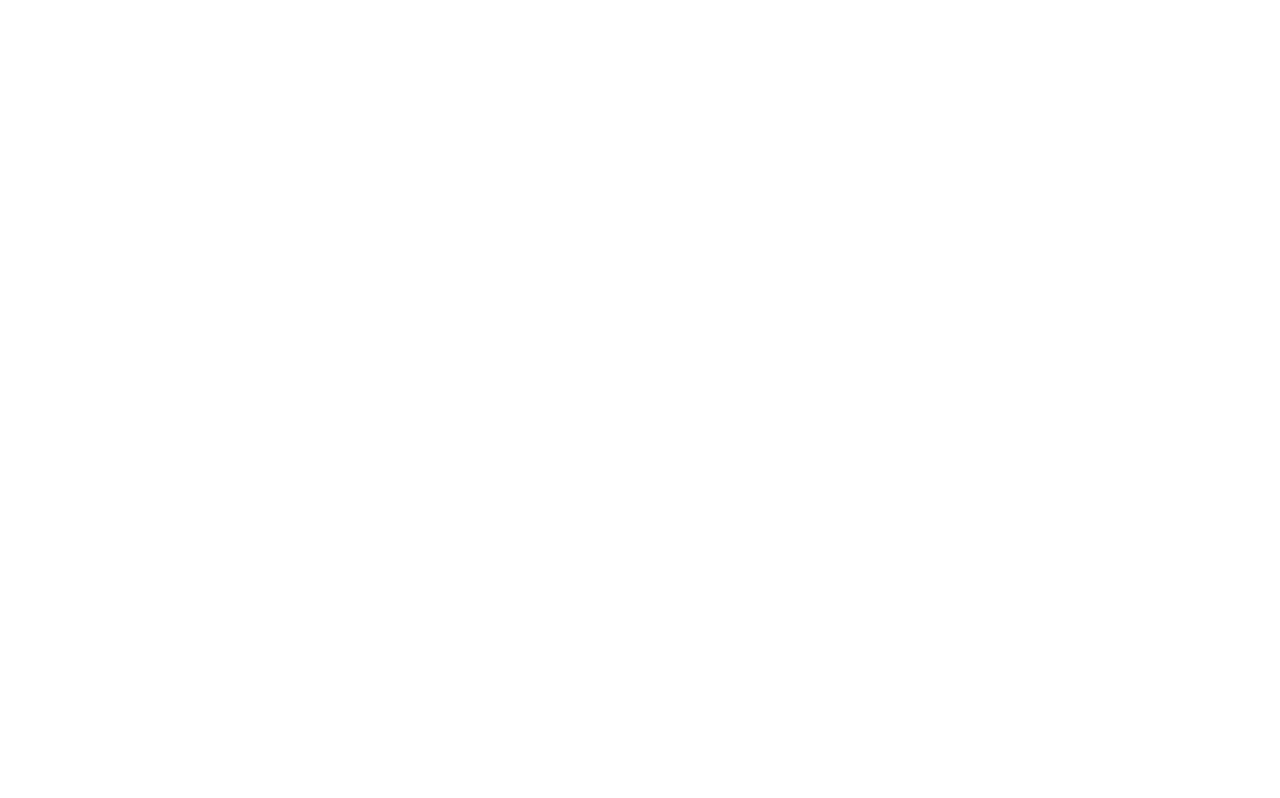
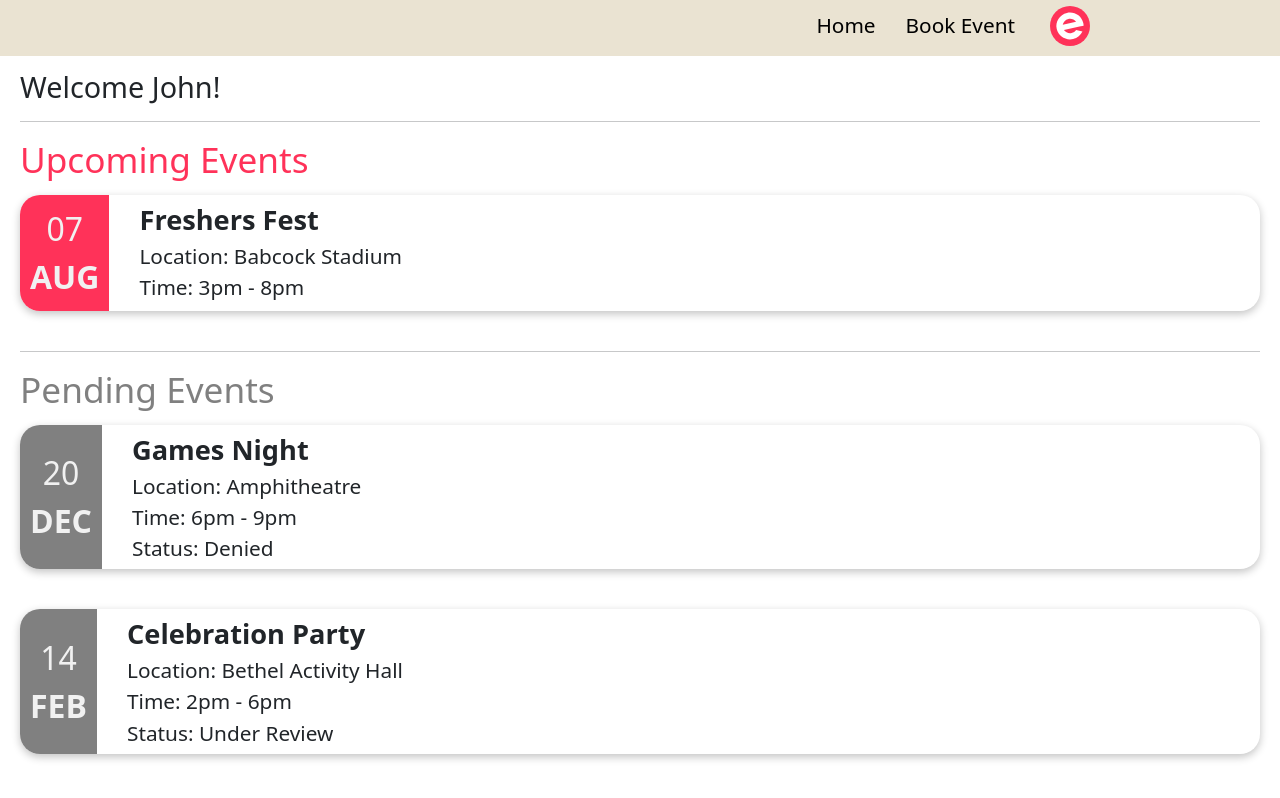
Before and after one commit to demos2003/OOP-frontend, a React (Create React App) app: page /dashboard in a window 1280 px wide. Before the commit this address had no page. Shown: the top 798 px of the page. Built offline with nearby package versions, Linux system fonts and the light colour scheme.

Commit message:
Added the Client Client Homepage
Added styling for upcoming and pending requests in the clients page.

```diff
--- a/src/App.js
+++ b/src/App.js
@@ -1,8 +1,9 @@
-import {BrowserRouter as Router, Routes, Route } from 'react-router-dom';
-import './App.css';
-import Landing from './Views/Landing';
-import Signup from './Views/Signup';
-import AdminLogin from './Views/AdminLogin';
+import { BrowserRouter as Router, Routes, Route } from "react-router-dom";
+import "./App.css";
+import Landing from "./Views/Landing";
+import Signup from "./Views/Signup";
+import AdminLogin from "./Views/AdminLogin";
+import ClientHome from "./Views/ClientHome";
 
 function App() {
   return (
@@ -10,13 +11,12 @@
       <Router>
         <div className="App">
           <Routes>
-          <Route path="/" element={<Land/>} />
-          <Route path="/signup" element={<Sign/>}/>
-          <Route path="/adminlogin" element={<Admin/>}/>
-
+            <Route path="/" element={<Land />} />
+            <Route path="/signup" element={<Sign />} />
+            <Route path="/adminlogin" element={<Admin />} />
+            <Route path="/dashboard" element={<Client />} />
 
             {/* <Route path="/" element ={<Dash/>} /> */}
-
           </Routes>
         </div>
       </Router>
@@ -28,16 +28,20 @@
   return <h2>Home</h2>;
 }
 
-function Land(){
-  return <Landing/>;
+function Land() {
+  return <Landing />;
 }
 
-function Sign(){
-  return<Signup/>
+function Sign() {
+  return <Signup />;
 }
 
-function Admin(){
-  return<AdminLogin/>
+function Admin() {
+  return <AdminLogin />;
+}
+
+function Client() {
+  return <ClientHome />;
 }
 
 export default App;
--- /dev/null
+++ b/src/Components/ClientHomepage.css
@@ -0,0 +1,64 @@
+.client-home-container {
+  margin-top: 50px;
+  padding: 20px;
+}
+
+.welcome-text {
+  font-size: 1.8rem;
+}
+
+.event-header {
+  margin: 15px 0;
+  color: #ff3259;
+  font-size: 2.2rem;
+}
+
+.event-header.pending {
+  color: gray;
+}
+
+.event-container {
+  display: flex;
+  border-radius: 20px;
+  box-shadow: rgba(0, 0, 0, 0.24) 0px 3px 8px;
+  margin-bottom: 40px;
+}
+
+.event-date {
+  display: grid;
+  place-content: center;
+  text-align: center;
+  background-color: #ff3259;
+  color: #f1f1f1;
+  padding: 10px;
+  border-radius: 20px 0 0 20px;
+  margin: 0 10px 0 0;
+}
+
+.event-date.pending {
+  background-color: grey;
+}
+
+.event-details {
+  margin: 5px 0 5px 20px;
+}
+
+.event-day,
+.event-month {
+  font-size: 2rem;
+}
+
+.event-month {
+  font-weight: 800;
+}
+
+.event-name {
+  font-size: 1.7rem;
+  font-weight: 700;
+}
+
+.event-location,
+.event-time,
+.event-status {
+  font-size: 1.3rem;
+}
--- /dev/null
+++ b/src/Components/ClientHomepage.jsx
@@ -0,0 +1,54 @@
+import React from "react";
+import "./ClientHomepage.css";
+
+export const ClientHomepage = () => {
+  return (
+    <div className="client-home-container">
+      <h1 className="welcome-text">Welcome John!</h1>
+
+      <hr />
+
+      <h1 className="event-header">Upcoming Events</h1>
+      <div className="event-container">
+        <div className="event-date">
+          <div className="event-day">07</div>
+          <div className="event-month">AUG</div>
+        </div>
+        <div className="event-details">
+          <div className="event-name">Freshers Fest</div>
+          <div className="event-location">Location: Babcock Stadium</div>
+          <div className="event-time">Time: 3pm - 8pm</div>
+        </div>
+      </div>
+
+      <hr />
+
+      <h1 className="event-header pending">Pending Events</h1>
+      <div className="event-container">
+        <div className="event-date pending">
+          <div className="event-day">20</div>
+          <div className="event-month">DEC</div>
+        </div>
+        <div className="event-details">
+          <div className="event-name">Games Night</div>
+          <div className="event-location">Location: Amphitheatre</div>
+          <div className="event-time">Time: 6pm - 9pm</div>
+          <div className="event-status">Status: Denied</div>
+        </div>
+      </div>
+
+      <div className="event-container">
+        <div className="event-date pending">
+          <div className="event-day">14</div>
+          <div className="event-month">FEB</div>
+        </div>
+        <div className="event-details">
+          <div className="event-name">Celebration Party</div>
+          <div className="event-location">Location: Bethel Activity Hall</div>
+          <div className="event-time">Time: 2pm - 6pm</div>
+          <div className="event-status">Status: Under Review</div>
+        </div>
+      </div>
+    </div>
+  );
+};
--- /dev/null
+++ b/src/Components/ClientNav.css
@@ -0,0 +1,31 @@
+.client-navbar {
+  position: fixed;
+  display: flex;
+  justify-content: right;
+  left: 0;
+  top: 0;
+  background-color: #eae3d2;
+  width: 100%;
+  height: 3.5rem;
+  /* margin-left: auto; */
+}
+
+.client-nav-link {
+  font-size: 1.3rem;
+  color: black;
+  margin: 10px 10px 10px;
+  padding: 0 5px 0;
+  box-shadow: inset 0 0 0 0 #ff3259;
+  transition: color 0.3s ease-in-out, box-shadow 0.3s ease-in-out;
+}
+
+.client-nav-link:hover {
+  color: #fff;
+  box-shadow: inset 200px 0 0 0 #ff3259;
+}
+
+.logo-img {
+  height: 40px;
+  width: 40px;
+  margin: 3px 200px 0 10px;
+}
--- /dev/null
+++ b/src/Components/ClientNav.jsx
@@ -0,0 +1,19 @@
+import React from "react";
+import { Link } from "react-router-dom";
+import "./ClientNav.css";
+
+export const ClientNav = () => {
+  return (
+    <div className="client-navbar">
+      <Link to="/dashboard" className="client-nav-link">
+        Home
+      </Link>
+      <Link to="/dashboard/book" className="client-nav-link">
+        Book Event
+      </Link>
+      <Link to="/" className="logo-img">
+        <img className="logo-img" src="icons/logo.svg" alt="" />
+      </Link>
+    </div>
+  );
+};
--- a/src/Components/Header.jsx
+++ b/src/Components/Header.jsx
@@ -25,7 +25,7 @@
           <a onClick={() => setButtonPopup(true)} className=" nav_btn">
             Login
           </a>
-          <Popup trigger={buttonPopup} setTrigger={setButtonPopup}>
+          <Popup className="fmf" trigger={buttonPopup} setTrigger={setButtonPopup}>
             <form className="login_form">
               <h1 className="login_title">Login</h1>
               <div style={{ float: "left", width: "36%" }} className="line">
--- a/src/Components/footer.css
+++ b/src/Components/footer.css
@@ -1,33 +1,31 @@
-.footer{
+.footer {
+  padding: 7px;
   width: 100%;
   background-color: #ff3259;
-
-
 }
 
 .child {
   width: 200px;
   margin: 0 auto;
   padding: 5px;
-
 }
 
-  .finl_txt{
+.finl_txt {
   text-align: center;
-    background-color: whitesmoke;
+  background-color: #ff3259;
   font-size: 20px;
-
+  color: #e6e6e6;
 }
 
-  p{
+p {
   margin-bottom: 0px !important;
 }
 
-  .footer{
+.footer {
   margin-top: 100px;
 }
 
-  .footer_link-size{
+.footer_link-size {
   width: 25px;
   margin-left: 10px;
   margin-right: 10px;
--- a/src/Components/header.css
+++ b/src/Components/header.css
@@ -50,6 +50,11 @@
   margin-right: 10%;
   font-family: Gilroy, sans-serif;
 }
+
+.nav_btn {
+  cursor: pointer;
+}
+
 .navbar-btn a {
   margin-bottom: 20px;
   margin-left: 5px;
@@ -90,22 +95,22 @@
   background-color: #ff3259 !important;
   border: 1px solid #ff3259 !important;
 }
-.space{
+.space {
   margin-bottom: 10px;
 }
-.signup_link{
+.signup_link {
   color: black;
   margin-top: 20px;
 }
-.login_title{
+.login_title {
   margin-left: 40%;
   width: 60%;
   font-weight: bold;
 }
-.line{
+.line {
   margin-right: 13px;
 }
-.inline_text{
+.inline_text {
   font-size: 15px;
   color: grey;
 }
--- /dev/null
+++ b/src/Views/ClientHome.jsx
@@ -0,0 +1,14 @@
+import React from "react";
+import { ClientNav } from "../Components/ClientNav";
+import { ClientHomepage } from "../Components/ClientHomepage";
+
+const ClientHome = () => {
+  return (
+    <div className="body">
+      <ClientNav />
+      <ClientHomepage />
+    </div>
+  );
+};
+
+export default ClientHome;
```
Also changed, not shown: public/icons/logo.svg (added). Lines whose indentation alone changed are shown as unchanged.
